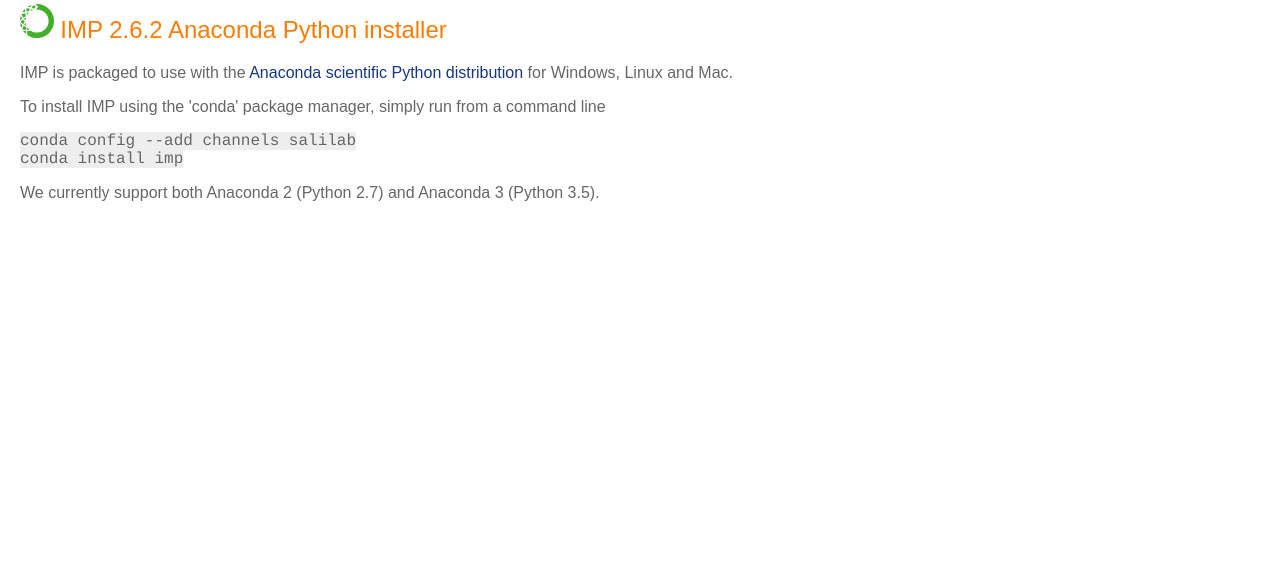
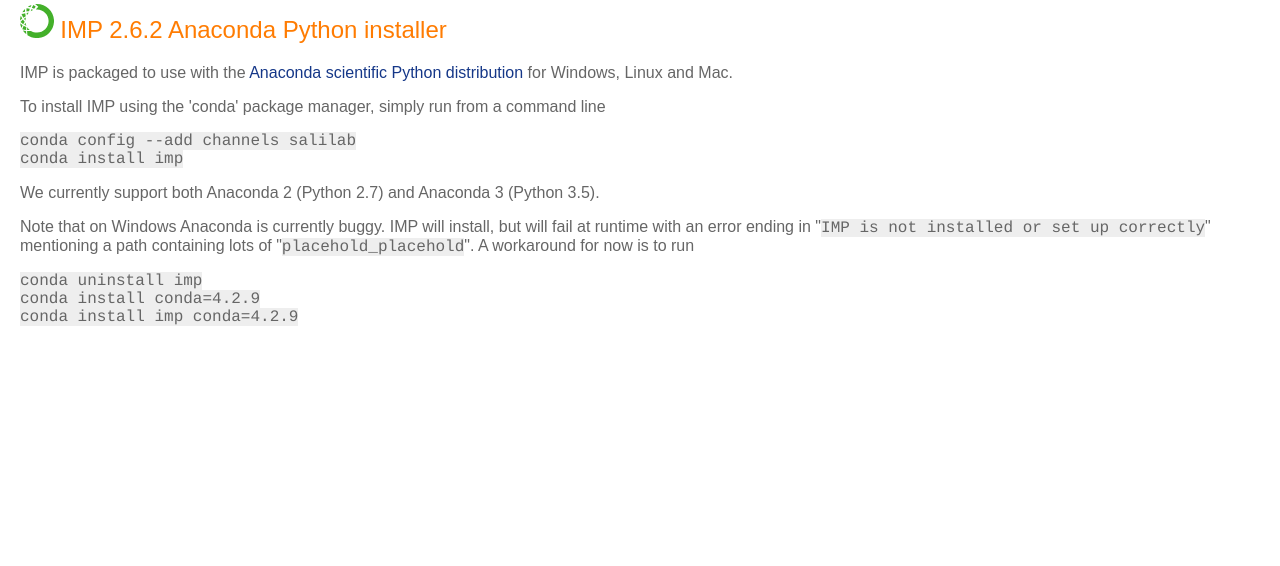
Before and after one commit to salilab/imp_website, a PHP site: page /download-anaconda.php?FILENAME=1 in a window 1280 px wide. Shown: the part 176-742 px from the top of the page. Run offline with PHP 8.4, Linux system fonts and the light colour scheme; data that the repository does not hold is empty.

Commit message:
Add workaround for current Anaconda on Windows.

```diff
--- a/download-anaconda.php
+++ b/download-anaconda.php
@@ -22,6 +22,14 @@ line</p>
 <p>We currently support both Anaconda 2 (Python 2.7) and Anaconda 3
 (Python 3.5).</p>
 
+<p>Note that on Windows Anaconda is currently buggy. IMP will install, but
+will fail at runtime with an error ending in "<tt>IMP is not
+installed or set up correctly</tt>" mentioning a path containing lots of
+"<tt>placehold_placehold</tt>". A workaround for now is to run</p>
+<p><tt>conda uninstall imp</tt><br />
+<tt>conda install conda=4.2.9</tt><br />
+<tt>conda install imp conda=4.2.9</tt></p>
+
 </div>
 
 <?php
```
